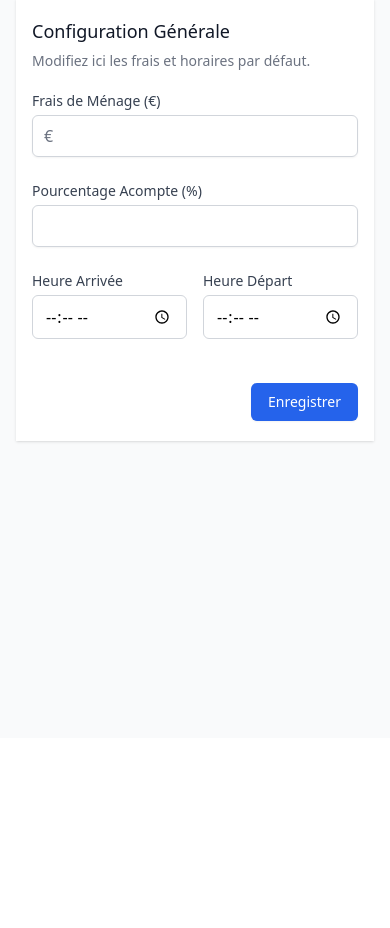
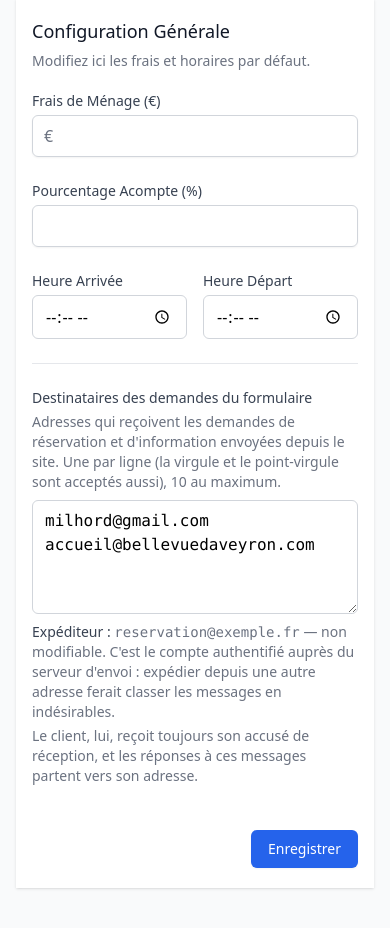
Before and after one commit to ColibriMilhord/bv, a PHP site: page /admin/settings.php in a window 390 px wide. Shown: the part 106-1034 px from the top of the page. Before the commit the page ends 549 px from the top, so only its background shows below. Run offline with PHP 8.4, Linux system fonts and the light colour scheme; the visitor is signed in with stand-in values (Sample User, id 1); tables that the repository leaves empty or names only in its code hold one stand-in row (values such as "Sample post"); some libraries are stand-ins or nearby versions.

Commit message:
Destinataires du formulaire réglables depuis l'administration
L'écran « Paramètres du Gîte », qui gère déjà les frais de ménage, l'acompte
et les horaires, reçoit un champ « Destinataires des demandes du formulaire ».

- config/notifications.php : lecture, validation et repli de la liste.
  Saisie libre tolérante aux séparateurs (retour à la ligne, virgule,
  point-virgule, espace), adresses invalides écartées et signalées, doublons
  supprimés sans tenir compte de la casse, 10 destinataires au maximum.
- Colonne gite_settings.emails_destinataires créée automatiquement au
  premier passage sur l'écran des paramètres, et par admin/update_db.php.
  Tant qu'elle est absente, l'écran le signale et le site continue de
  fonctionner sur les adresses par défaut.
- index.php lit désormais cette liste ; en cas de liste vide ou de base
  indisponible, repli sur milhord@gmail.com et accueil@bellevuedaveyron.com,
  pour qu'une demande de réservation ne se perde jamais.

L'expéditeur reste la boîte SMTP reservation@ et n'est pas modifiable :
c'est le seul compte authentifié auprès du serveur d'envoi, expédier depuis
une autre adresse ferait classer les messages en indésirables. L'écran
l'affiche et l'explique.

Co-Authored-By: Claude Opus 5 <noreply@anthropic.com>
Claude-Session: https://claude.ai/code/session_01W79Ud2XD3NryS2NSBePjFb

```diff
--- a/admin/settings.php
+++ b/admin/settings.php
@@ -2,13 +2,19 @@
 // admin/settings.php
 session_start();
 require_once '../config/db.php';
+require_once '../config/mail_config.php';
+require_once '../config/notifications.php';
 
 if (!isset($_SESSION['admin_id'])) {
     header('Location: login.php');
     exit;
 }
 
-$message = '';
+// Crée la colonne des destinataires si le site tourne encore sur l'ancien schéma.
+$colonne_destinataires = notifications_migrer($pdo);
+
+$message      = '';
+$avertissement = '';
 
 // Handle Update
 if ($_SERVER['REQUEST_METHOD'] === 'POST') {
@@ -17,11 +23,31 @@ if ($_SERVER['REQUEST_METHOD'] === 'POST') {
     $check_in = $_POST['check_in'];
     $check_out = $_POST['check_out'];
 
-    $stmt = $pdo->prepare("UPDATE gite_settings SET frais_menage = ?, acompte_pourcentage = ?, check_in = ?, check_out = ? WHERE id = 1");
-    if ($stmt->execute([$frais_menage, $acompte, $check_in, $check_out])) {
+    [$destinataires, $rejets] = notifications_parser($_POST['emails_destinataires'] ?? '');
+
+    if ($colonne_destinataires) {
+        $stmt = $pdo->prepare("UPDATE gite_settings SET frais_menage = ?, acompte_pourcentage = ?, check_in = ?, check_out = ?, emails_destinataires = ? WHERE id = 1");
+        $ok = $stmt->execute([$frais_menage, $acompte, $check_in, $check_out, notifications_format($destinataires)]);
+    } else {
+        $stmt = $pdo->prepare("UPDATE gite_settings SET frais_menage = ?, acompte_pourcentage = ?, check_in = ?, check_out = ? WHERE id = 1");
+        $ok = $stmt->execute([$frais_menage, $acompte, $check_in, $check_out]);
+        $avertissement = "Les montants sont enregistrés, mais la liste des destinataires n'a pas pu être sauvegardée : la colonne est absente de la base.";
+    }
+
+    if ($ok) {
         $message = "Paramètres mis à jour avec succès.";
     } else {
         $message = "Erreur lors de la mise à jour.";
+    }
+
+    if ($rejets) {
+        $avertissement .= ($avertissement ? ' ' : '')
+            . "Adresse(s) ignorée(s) car invalide(s) : " . implode(', ', $rejets) . ".";
+    }
+    if ($colonne_destinataires && !$destinataires) {
+        $avertissement .= ($avertissement ? ' ' : '')
+            . "Aucun destinataire valide : les demandes partiront vers les adresses par défaut ("
+            . implode(', ', notifications_defaut()) . ").";
     }
 }
 
@@ -59,6 +85,11 @@ $settings = $stmt->fetch();
         <?php if ($message): ?>
             <div class="bg-green-100 border border-green-400 text-green-700 px-4 py-3 rounded mb-6">
                 <?php echo htmlspecialchars($message); ?>
+            </div>
+        <?php endif; ?>
+        <?php if ($avertissement): ?>
+            <div class="bg-amber-50 border border-amber-300 text-amber-800 px-4 py-3 rounded mb-6">
+                <?php echo htmlspecialchars($avertissement); ?>
             </div>
         <?php endif; ?>
 
@@ -107,6 +138,44 @@ $settings = $stmt->fetch();
                         </div>
                     </div>
 
+                    <hr class="border-gray-200">
+
+                    <div>
+                        <label for="emails_destinataires" class="block text-sm font-medium text-gray-700">
+                            Destinataires des demandes du formulaire
+                        </label>
+                        <p class="mt-1 text-sm text-gray-500">
+                            Adresses qui reçoivent les demandes de réservation et d'information
+                            envoyées depuis le site. Une par ligne (la virgule et le point-virgule
+                            sont acceptés aussi), <?php echo NOTIF_MAX_DESTINATAIRES; ?> au maximum.
+                        </p>
+                        <textarea name="emails_destinataires" id="emails_destinataires" rows="4"
+                            placeholder="<?php echo htmlspecialchars(notifications_format(notifications_defaut())); ?>"
+                            class="mt-2 focus:ring-blue-500 focus:border-blue-500 block w-full sm:text-sm border-gray-300 rounded-md py-2 px-3 border font-mono"><?php
+                                echo htmlspecialchars(notifications_format(notifications_destinataires($settings)));
+                            ?></textarea>
+                        <p class="mt-2 text-sm text-gray-500">
+                            <span class="font-medium text-gray-700">Expéditeur :</span>
+                            <span class="font-mono"><?php
+                                echo SMTP_FROM !== ''
+                                    ? htmlspecialchars(SMTP_FROM)
+                                    : 'boîte reservation@ (non configurée sur ce serveur)';
+                            ?></span> —
+                            non modifiable. C'est le compte authentifié auprès du serveur d'envoi :
+                            expédier depuis une autre adresse ferait classer les messages en indésirables.
+                        </p>
+                        <p class="mt-1 text-sm text-gray-500">
+                            Le client, lui, reçoit toujours son accusé de réception, et les réponses
+                            à ces messages partent vers son adresse.
+                        </p>
+                        <?php if (!$colonne_destinataires): ?>
+                            <p class="mt-2 text-sm text-amber-700">
+                                La base de données n'expose pas encore ce réglage : les demandes
+                                partent vers les adresses par défaut.
+                            </p>
+                        <?php endif; ?>
+                    </div>
+
                     <div class="pt-5">
                         <div class="flex justify-end">
                             <button type="submit"
--- /dev/null
+++ b/config/notifications.php
@@ -0,0 +1,104 @@
+<?php
+/**
+ * config/notifications.php — Destinataires des demandes envoyées par le
+ * formulaire du site.
+ * ---------------------------------------------------------------------------
+ * La liste est modifiable depuis l'écran d'administration « Paramètres du
+ * Gîte » (colonne `emails_destinataires` de la table `gite_settings`).
+ *
+ * L'expéditeur, lui, ne change jamais : les messages partent toujours de la
+ * boîte SMTP `reservation@` (constantes SMTP_FROM / SMTP_USER, définies dans
+ * config/mail_config.php). C'est ce compte qui est authentifié auprès du
+ * serveur d'envoi ; utiliser une autre adresse ferait classer les messages en
+ * indésirables. Seuls les destinataires sont paramétrables.
+ *
+ * Si la liste est vide, illisible ou si la base est indisponible, on retombe
+ * sur les adresses par défaut : une demande de réservation ne doit jamais se
+ * perdre faute de configuration.
+ */
+
+/** Nombre maximum de destinataires acceptés. */
+const NOTIF_MAX_DESTINATAIRES = 10;
+
+/** Adresses utilisées tant qu'aucune liste n'est enregistrée. */
+function notifications_defaut(): array
+{
+    return ['milhord@gmail.com', 'accueil@bellevuedaveyron.com'];
+}
+
+/**
+ * Transforme une saisie libre en liste d'adresses valides.
+ * Accepte les séparateurs usuels : retour à la ligne, virgule, point-virgule,
+ * espace. Les doublons et les adresses invalides sont écartés.
+ *
+ * @return array{0: string[], 1: string[]} [adresses valides, saisies rejetées]
+ */
+function notifications_parser(string $saisie): array
+{
+    $morceaux = preg_split('/[\s,;]+/u', trim($saisie), -1, PREG_SPLIT_NO_EMPTY) ?: [];
+
+    $valides = [];
+    $rejets  = [];
+
+    foreach ($morceaux as $morceau) {
+        $adresse = filter_var($morceau, FILTER_SANITIZE_EMAIL);
+        if ($adresse !== '' && filter_var($adresse, FILTER_VALIDATE_EMAIL)) {
+            $cle = mb_strtolower($adresse);
+            if (!isset($valides[$cle])) $valides[$cle] = $adresse;
+        } else {
+            $rejets[] = $morceau;
+        }
+    }
+
+    return [array_slice(array_values($valides), 0, NOTIF_MAX_DESTINATAIRES), $rejets];
+}
+
+/**
+ * Destinataires effectifs, à partir de la ligne `gite_settings` déjà chargée.
+ * Aucune requête supplémentaire n'est faite ici.
+ *
+ * @param array|null $settings Ligne de gite_settings, ou null si indisponible.
+ */
+function notifications_destinataires(?array $settings = null): array
+{
+    $brut = is_array($settings) ? ($settings['emails_destinataires'] ?? '') : '';
+
+    if (is_string($brut) && trim($brut) !== '') {
+        [$valides] = notifications_parser($brut);
+        if ($valides) return $valides;
+    }
+
+    return notifications_defaut();
+}
+
+/** Rendu d'une liste pour l'affichage dans un champ de saisie (une par ligne). */
+function notifications_format(array $adresses): string
+{
+    return implode("\n", $adresses);
+}
+
+/**
+ * Crée la colonne `emails_destinataires` si elle n'existe pas encore.
+ * Idempotent : appelé depuis l'écran d'administration, il ne fait rien une
+ * fois la colonne en place. Le site public n'exécute jamais cette fonction.
+ */
+function notifications_migrer(?PDO $pdo): bool
+{
+    if (!$pdo) return false;
+
+    try {
+        $colonne = $pdo->query(
+            "SHOW COLUMNS FROM gite_settings LIKE 'emails_destinataires'"
+        )->fetch();
+
+        if (!$colonne) {
+            $pdo->exec(
+                "ALTER TABLE gite_settings ADD COLUMN emails_destinataires TEXT DEFAULT NULL"
+            );
+        }
+        return true;
+    } catch (PDOException $e) {
+        error_log('[bellevue] migration emails_destinataires : ' . $e->getMessage());
+        return false;
+    }
+}
```
Also changed, not shown: admin/update_db.php (+8 -0 lines), docs/seo-ia/audit-2026-09-08.md (+11 -2 lines), index.php (+5 -2 lines), docs/seo-ia/README.md.
